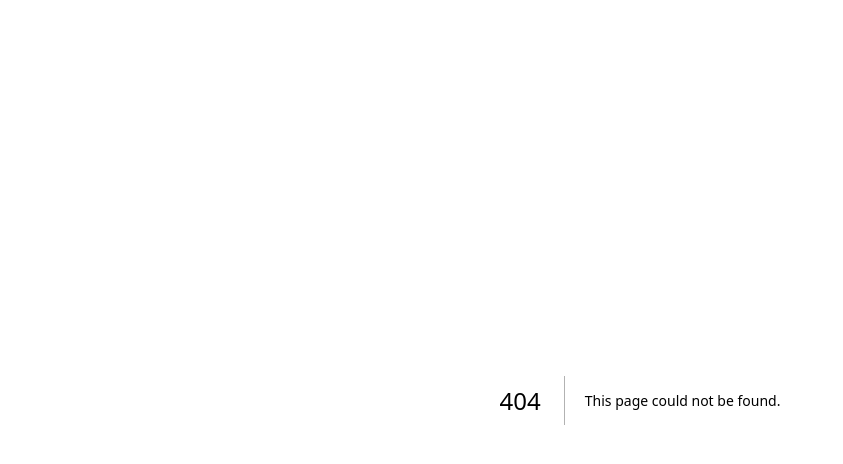
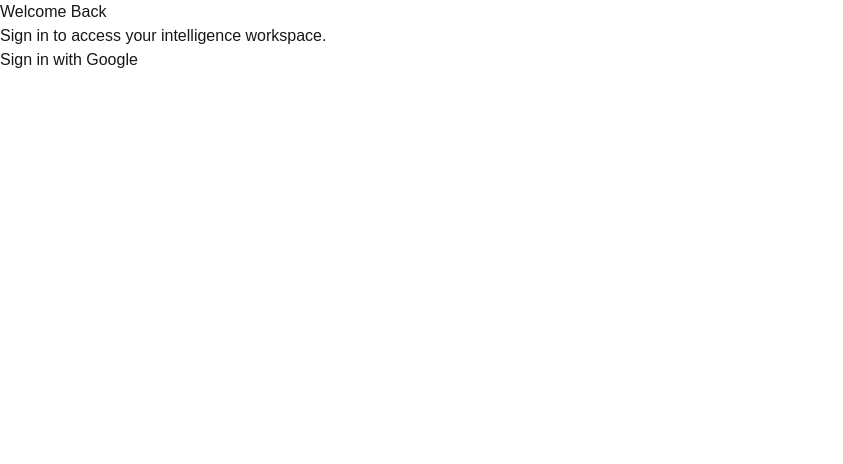
Before and after one commit to khu5hii/contextify.ai, a Next.js app: page /signin in a window 1280 px wide. Before the commit this address had no page. Shown: the top 464 px of the page, without its empty margins (0-843 px from the left). Built offline with nearby package versions, Linux system fonts and the light colour scheme.

Commit message:
add initial sign-in page with Google auth button

```diff
--- /dev/null
+++ b/app/signin/page.tsx
@@ -0,0 +1,15 @@
+"use client"
+import { signIn } from "next-auth/react"
+
+export default function SignIn() {
+    return (
+        <>
+            <div>
+                <h1>Welcome Back</h1>
+                <p>Sign in to access your intelligence workspace.</p>
+                <button onClick={()=> signIn("google", {callbackUrl: "/"})}>Sign in with Google</button>
+            </div>
+        </>
+    )
+
+}
```
